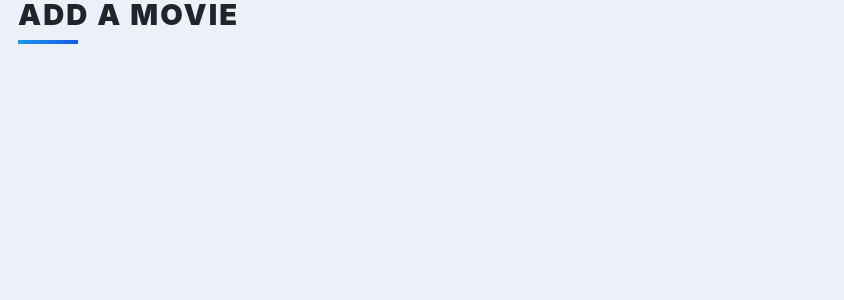
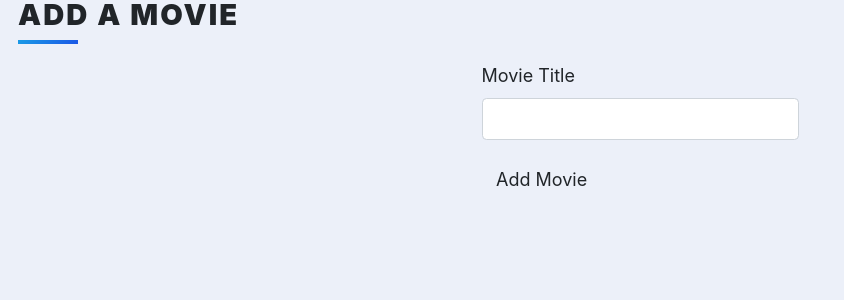
Before and after one commit to doh6077/Top-movies, a Flask app: template templates/add.html in a window 1280 px wide. Shown: the top 300 px of the page, without its empty margins (0-844 px from the left). Run offline with Flask 3, Linux system fonts and the light colour scheme; the template is opened without the code that fills it: values that come from a table or form of the project are taken from there, others are empty; some libraries are stand-ins or nearby versions.

Commit message:
Add functionality to search for movies and display search results

```diff
--- a/main.py
+++ b/main.py
@@ -4,6 +4,7 @@ from flask_sqlalchemy import SQLAlchemy
 from flask_wtf import FlaskForm
 from wtforms import StringField, SubmitField, SelectField
 from wtforms.validators import DataRequired, URL
+import requests
 
 app = Flask(__name__)
 app.config['SECRET_KEY'] = '8BYkEfBA6O6donzWlSihBXox7C0sKR6b'
@@ -14,6 +15,9 @@ bootstrap=Bootstrap(app)
 app.config['SQLALCHEMY_DATABASE_URI'] = "sqlite:///new-movies-collection.db"
 app.config['SQLALCHEMY_TRACK_MODIFICATIONS'] = False
 db = SQLAlchemy(app)
+
+
+
 
 # Define Movie model
 class Movie(db.Model):
@@ -30,7 +34,9 @@ class MovieForm(FlaskForm):
     rating = StringField("Your Rating Out of 10 e.g.7.5", validators=[DataRequired()])
     review = StringField("Your Review", validators=[DataRequired()])
     submit = SubmitField('Submit')
-
+class FindMovieForm(FlaskForm):
+    title = StringField("Movie Title", validators=[DataRequired()])
+    submit = SubmitField("Add Movie")
 
 with app.app_context():
     db.create_all()
@@ -74,6 +80,27 @@ def delete(id):
 
     return redirect(url_for("home"))
 
+@app.route("/add",methods=['GET','POST'])
+def add():
+    form = FindMovieForm()
+    query = form.title.data
+    # API configuration
+    url = "https://api.themoviedb.org/3/search/movie?query={query}&include_adult=false&language=en-US&page=1"
+
+    headers = {
+        "accept": "application/json",
+        "Authorization": "Bearer eyJhbGciOiJIUzI1NiJ9.eyJhdWQiOiIyYjJlMWMyMTdmOGY5NzdmZGY4NjdhNjkxNmFiMzQ2MSIsInN1YiI6IjY2MzgyZDZkYjc2Y2JiMDEyNjYyMmU2OCIsInNjb3BlcyI6WyJhcGlfcmVhZCJdLCJ2ZXJzaW9uIjoxfQ.aE1mbVu3Qea898Xkux_ZrDp2lyjkD2kgiEyDch_9po8"
+    }
+
+    response = requests.get(url, headers=headers)
+    data = response.json()
+    print(data)
+
+
+    if form.validate_on_submit():
+
+         return render_template("select.html", data=data)
+    return render_template("add.html", form=form)
 
 if __name__ == '__main__':
     app.run(debug=True)
--- a/templates/add.html
+++ b/templates/add.html
@@ -1,9 +1,11 @@
 {% extends 'base.html' %}
+{% import "bootstrap/wtf.html" as wtf %}
 
 {% block title %}Add Movie{% endblock %}
 
 {% block content %}
 <div class="content">
     <h1 class="heading">Add a Movie</h1>
+    {{ wtf.quick_form(form, novalidate=True) }}
 </div>
 {% endblock %}
--- a/templates/index.html
+++ b/templates/index.html
@@ -39,7 +39,7 @@
     {% endfor %}
 </div>
 <div class="container text-center add">
-<a href="#" class="button">Add Movie</a>
+<a href="{{ url_for('add')}}" class="button">Add Movie</a>
 </div>
 
 {% endblock %}
--- a/templates/select.html
+++ b/templates/select.html
@@ -7,6 +7,10 @@
     <h1 class="heading">Select Movie</h1>
   <p>
     <a href="#"> MOVIE TITLE - MOVIE RELEASE DATE</a>
+    <hr>
+    {% for movie in data['results']: %}
+      <a href="#">  {{movie['title']}}- {{movie['release_date']}}</a><hr>
+    {% endfor %}
   </p>
 
 </div>
```
Also changed, not shown: instance/new-movies-collection.db.
